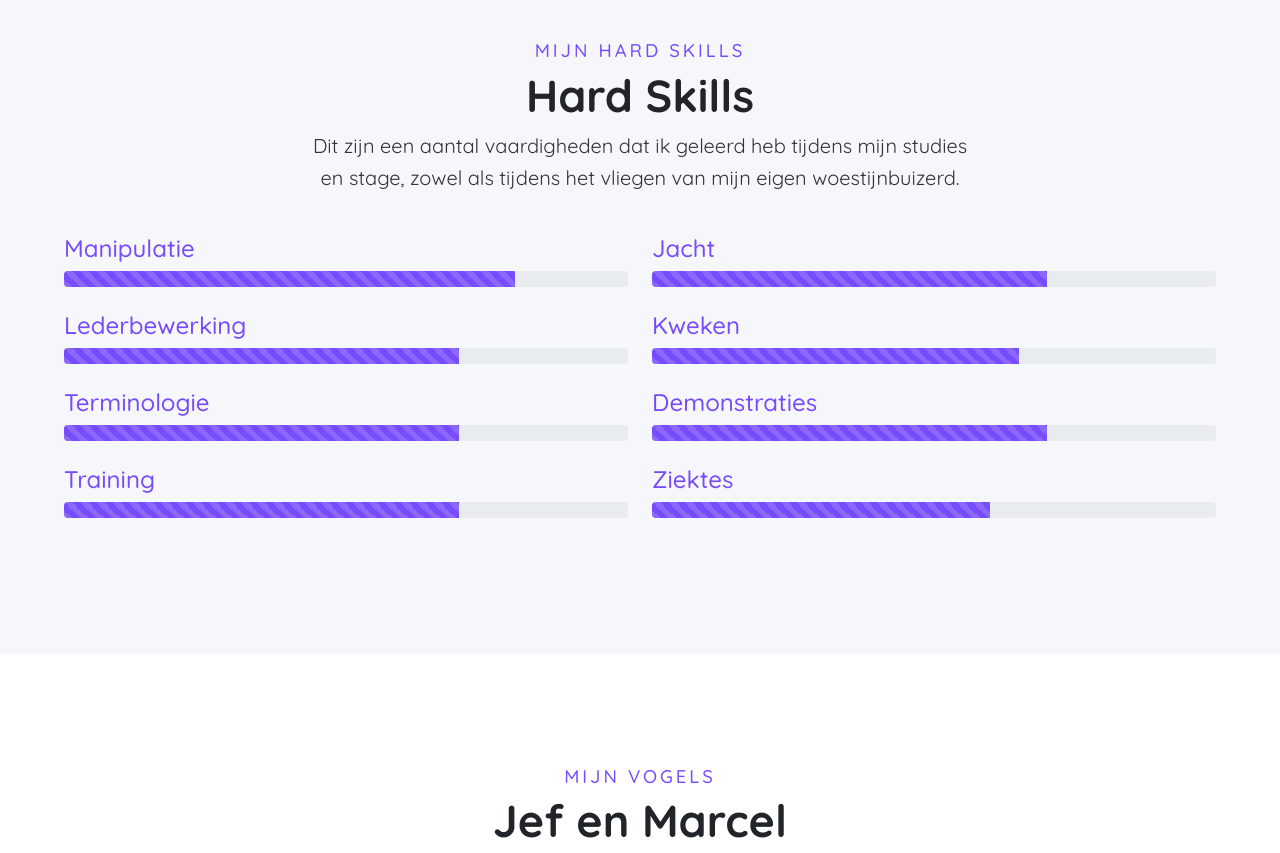
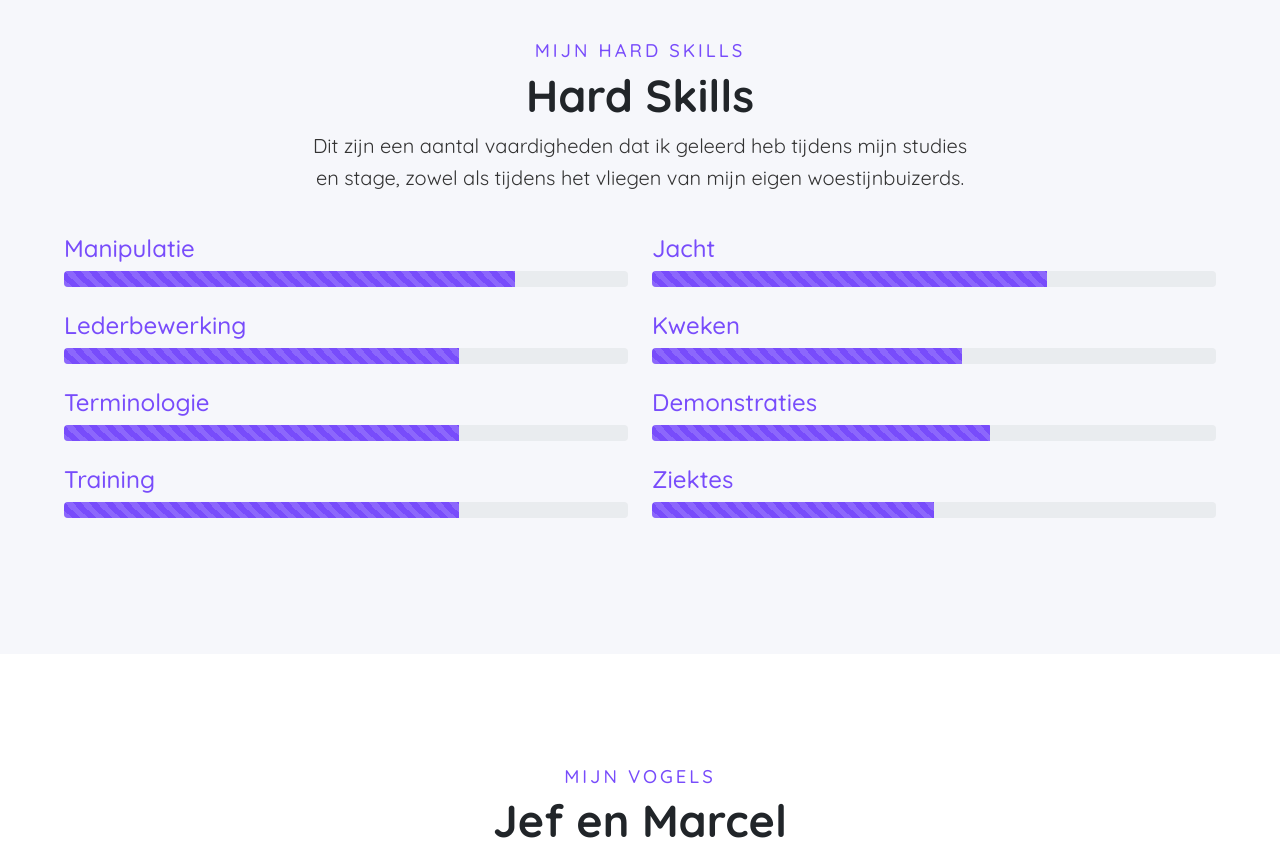
Before and after one commit to kencakes/falconry_portfolio, a plain HTML site: page index.html in a window 1280 px wide. Shown: the part 5800-6653 px from the top of the page. Drawn offline with nearby package versions, Linux system fonts and the light colour scheme.

Commit message:
updated skill section

```diff
--- a/index.html
+++ b/index.html
@@ -478,7 +478,7 @@
             <p class="text text-center">
               Dit zijn een aantal vaardigheden dat ik geleerd heb tijdens mijn
               studies en stage, zowel als tijdens het vliegen van mijn eigen
-              woestijnbuizerd.
+              woestijnbuizerds.
             </p>
           </div>
         </div>
@@ -551,7 +551,7 @@
                 aria-valuenow="75"
                 aria-valuemin="0"
                 aria-valuemax="100"
-                style="width: 65%"
+                style="width: 55%"
               ></div>
             </div>
 
@@ -563,7 +563,7 @@
                 aria-valuenow="75"
                 aria-valuemin="0"
                 aria-valuemax="100"
-                style="width: 70%"
+                style="width: 60%"
               ></div>
             </div>
             <h4>Ziektes</h4>
@@ -574,7 +574,7 @@
                 aria-valuenow="75"
                 aria-valuemin="0"
                 aria-valuemax="100"
-                style="width: 60%"
+                style="width: 50%"
               ></div>
             </div>
           </div>
```
